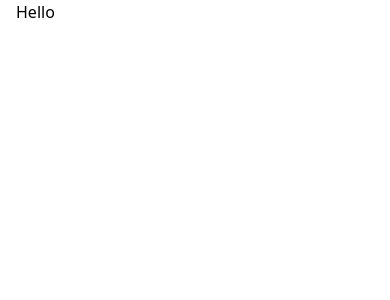
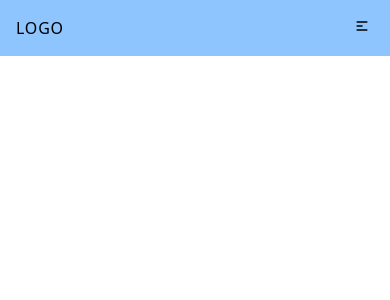
Before and after one commit to XrayenJN/PersonalWebsite, a React (Vite) app: page / in a window 390 px wide. Shown: the top 300 px of the page. Built offline with nearby package versions, Linux system fonts and the light colour scheme.

Commit message:
feat: responsive navbar added

```diff
--- a/package.json
+++ b/package.json
@@ -13,6 +13,8 @@
     "@tailwindcss/vite": "^4.0.6",
     "react": "^19.0.0",
     "react-dom": "^19.0.0",
+    "react-icons": "^5.4.0",
+    "react-router-dom": "^7.1.5",
     "tailwindcss": "^4.0.6"
   },
   "devDependencies": {
--- a/src/App.jsx
+++ b/src/App.jsx
@@ -1,11 +1,10 @@
 import React from 'react'
+import Main from './components/Main'
 
 const App = () => {
   return (
-    <div>
-      <div className='container max-w-screen-xl mx-auto px-4'>
-        <h1>Hello</h1>
-      </div>
+    <div className=''>
+      <Main />
     </div>
   )
 }
--- /dev/null
+++ b/src/components/Header.jsx
@@ -0,0 +1,56 @@
+import { AiOutlineClose } from "react-icons/ai"
+import { useState } from "react"
+import { HiMenuAlt1 } from "react-icons/hi"
+
+const NavItems = () => {
+  return (
+    <>
+      <a href="#" className="hover:bg-blue-600 rounded-full px-3 py-2 text-l">Projects</a>
+      <a href="#" className="hover:bg-blue-600 rounded-full px-3 py-2 text-l">Skills</a>
+      <a href="#" className="hover:bg-blue-600 rounded-full px-3 py-2 text-l">Contact Me</a>
+    </>
+  )
+}
+
+export const Header = () => {
+  const [isOpen, setIsOpen] = useState(false)
+
+  const toggleIsOpen = () => {
+    setIsOpen(!isOpen);
+    console.log(isOpen)
+  }
+
+  return (
+    <>
+      <div className="flex justify-between p-4 lg:flex-row">
+        <div className="tracking-wider flex items-center">LOGO</div>
+        <div className="space-x-4">
+          <div className="hidden md:flex">
+            <NavItems />
+          </div>
+          <div className="md:hidden hover:bg-blue-600 rounded-full px-1">
+            <button onClick={toggleIsOpen}>
+              {isOpen
+              ? <AiOutlineClose />
+              : <HiMenuAlt1 />
+            }</button>
+          </div>
+        </div>
+      </div>
+      <div>
+          {isOpen
+            ? (
+              <div className="md:hidden flex justify-between ml-6">
+                <ul>
+                  <li className="text-sm mb-2 cursor-pointer">Projects</li>
+                  <li className="text-sm mb-2 cursor-pointer">Skills</li>
+                  <li className="text-sm mb-2 cursor-pointer">Contact Me</li>
+                </ul>
+              </div>
+            )
+            : <div></div>
+          }
+        </div>
+    </>
+  )
+}
--- /dev/null
+++ b/src/components/Main.jsx
@@ -0,0 +1,11 @@
+import { Header } from "./Header"
+
+const Main = () => {
+  return (
+    <div className="bg-blue-300">
+        <Header />
+    </div>
+  )
+}
+
+export default Main
```
Also changed, not shown: 1 other file (tests, documents, lock files or other folders).
